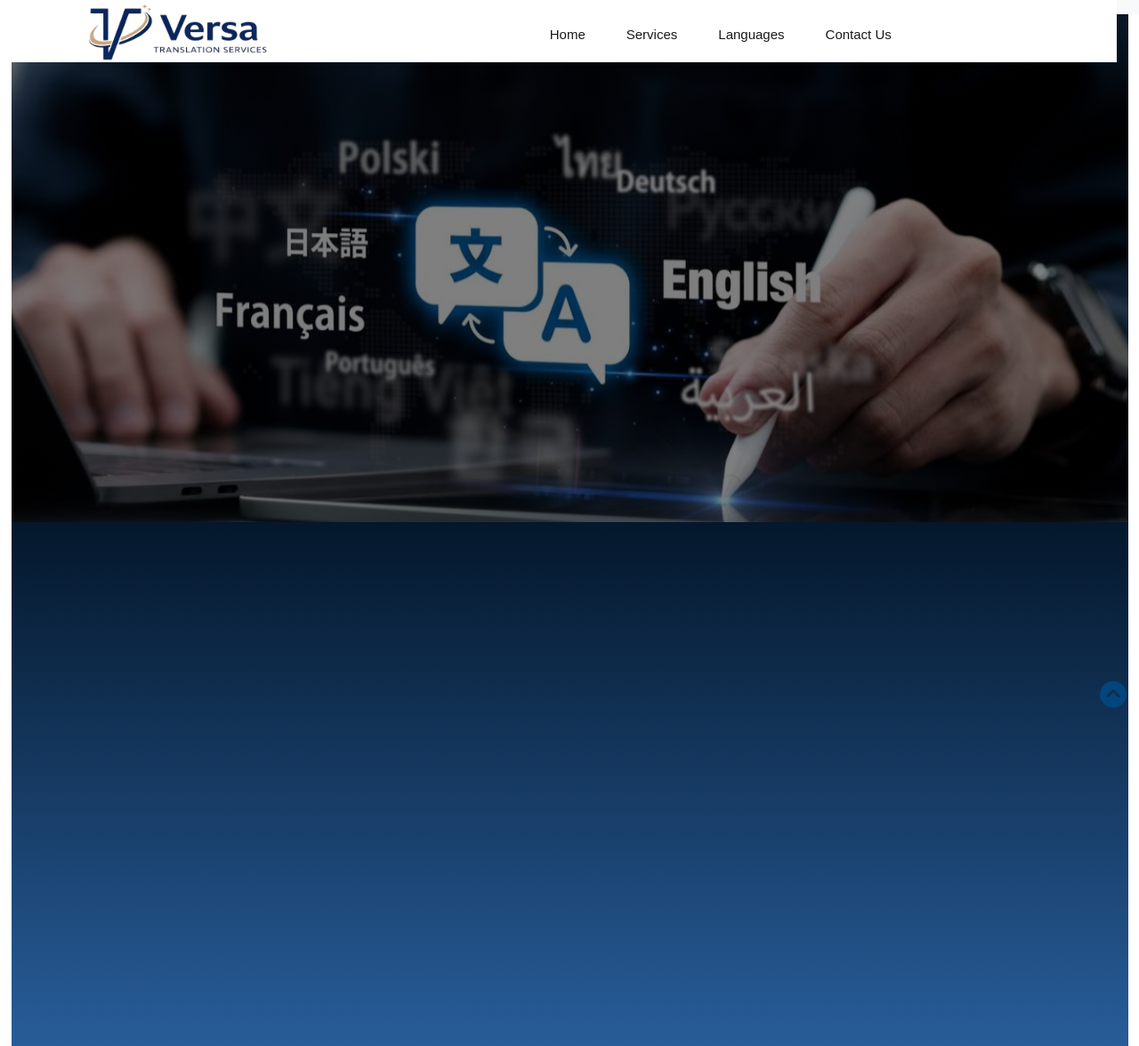
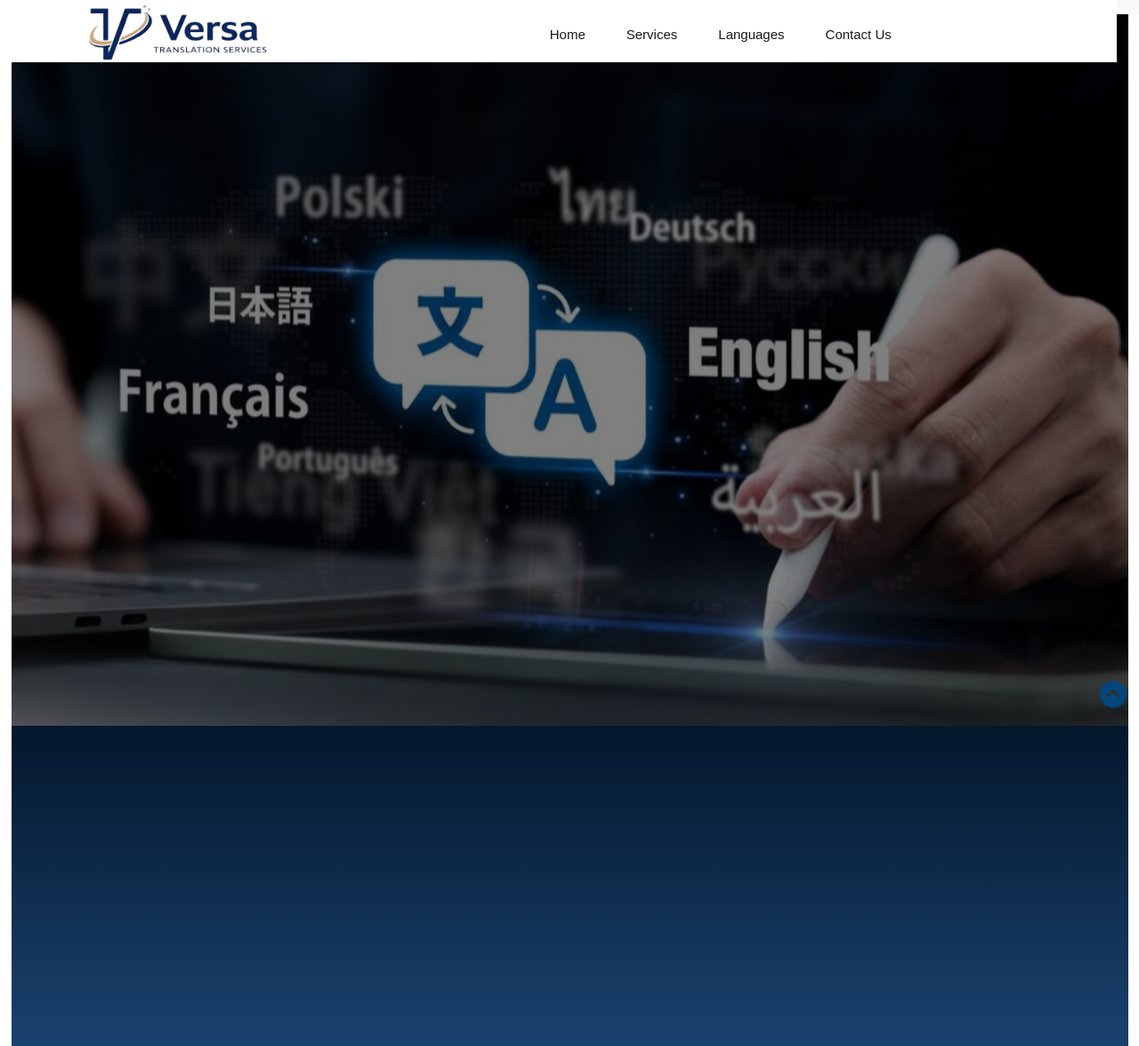
Before and after one commit to shifatasni/Versa-translation, a Django app: page / in a window 1280 px wide. Shown: the top 1176 px of the page at 89% size. Run offline with Django 5.2, Linux system fonts and the light colour scheme; some libraries are stand-ins or nearby versions.

Commit message:
body position

```diff
--- a/static/style.css
+++ b/static/style.css
@@ -25,7 +25,6 @@
   gap: 20px;
   width:100%;
   justify-content: space-between; /* logo left, menu right */
-
   padding: 0 20px;
 }
 
@@ -81,6 +80,7 @@ color: rgb(15, 64, 120);
   display: none;
   font-size: 25px;
   cursor: pointer;
+
 }
 
 @media (max-width: 768px) {
@@ -100,9 +100,30 @@ color: rgb(15, 64, 120);
   background: linear-gradient(rgba(0,0,0,0.5), rgba(0,0,0,0.5)),
   url("/static/images/translate.jpg");
   background-size:cover;
-  height:571px;
-
-
+  background-position: center;
+   background-repeat: no-repeat;
+  width: 100%;
+  min-height: 100vh;
+
+}
+
+@media (max-width: 576px) {
+  .body {
+    min-height: 60vh;
+    background-image: url url("/static/images/translate.jpg"); /* optional */
+  }
+}
+@media (min-width: 577px) and (max-width: 992px) {
+  .body{
+    min-height: 80vh;
+    background-image: url("/static/images/translate.jpg"); /* optional */
+  }
+}
+
+@media (min-width: 993px) {
+  .body {
+    min-height: 100vh;
+  }
 }
 
 .home{
--- a/templates/base.html
+++ b/templates/base.html
@@ -20,12 +20,12 @@
     <nav class="navbar navbar-expand-lg bg-body-tertiary">
 
       <div class="container-fluid">
-
+      <div class="menu-toggle" onclick="toggleMenu()">☰</div>
 
     <div class="collapse navbar-collapse" id="navbarNav">
     <div class="nav">
        <img class="brand" src="{% static 'images/versa.png' %}">
-       <div class="menu-toggle" onclick="toggleMenu()">☰</div>
+
       <ul class="navbar-nav">
         <li class="nav-item ">
   <a class="nav-link " href="{% url 'index' %}"  >
```
Lines whose indentation alone changed are shown as unchanged.
